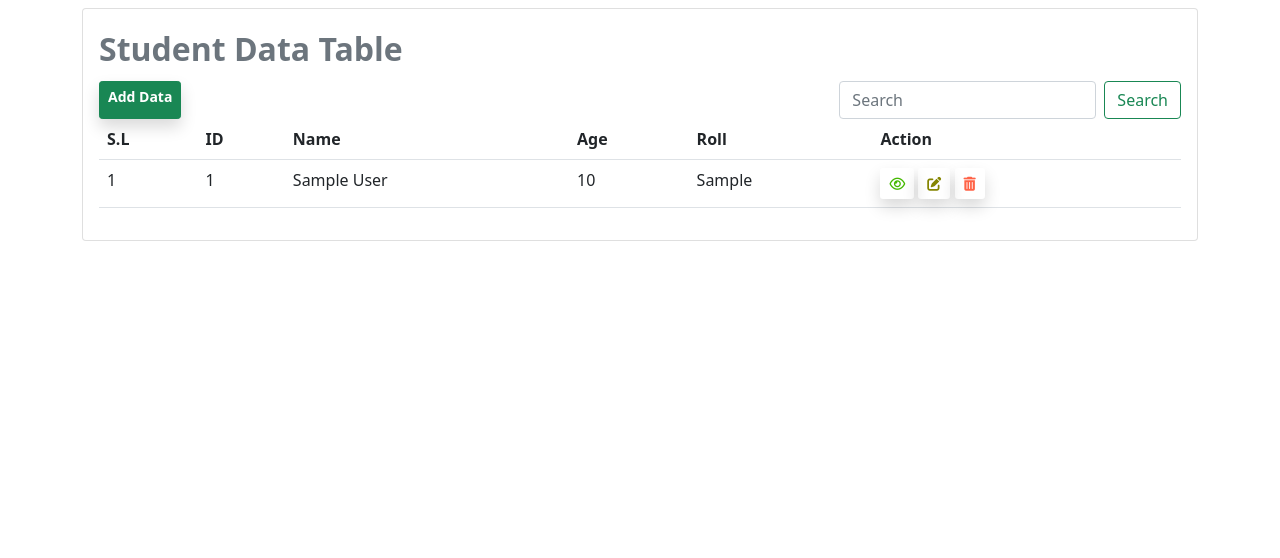
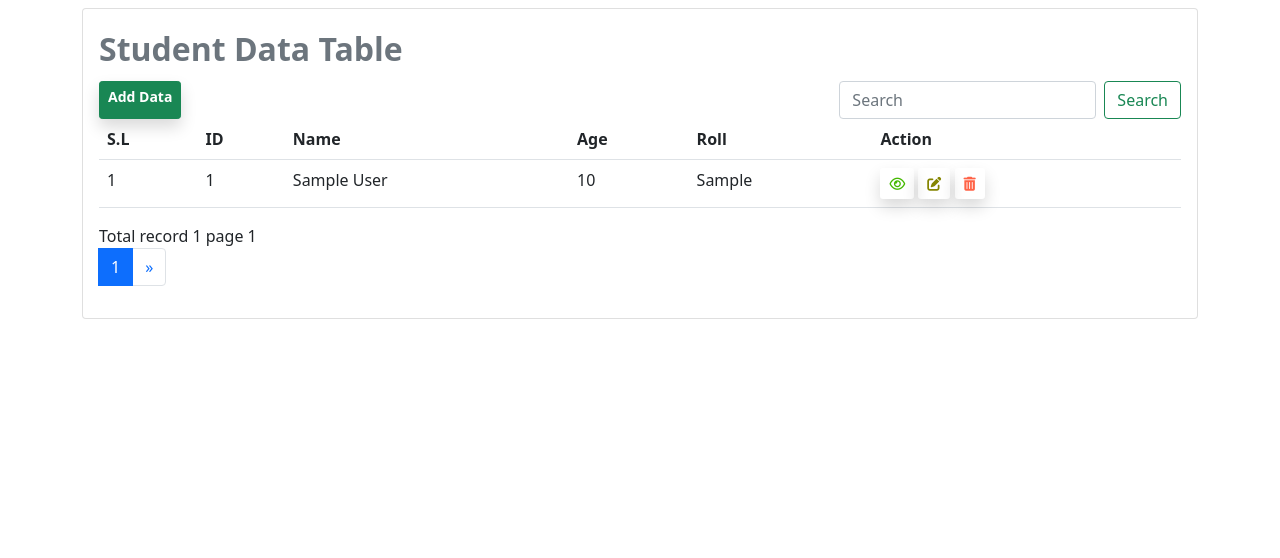
Before and after one commit to Hasan-Mahmud1/almamun-crud-student, a PHP site: the page made by index.php in a window 1280 px wide. Shown: the part 74-632 px from the top of the page. Run offline with PHP 8.4, Linux system fonts and the light colour scheme; the visitor is signed in with stand-in values (Sample User, id 1); tables that the repository leaves empty or names only in its code hold one stand-in row (values such as "Sample post").

Commit message:
alhamdulillah2

```diff
--- a/auth/dashboard.php
+++ b/auth/dashboard.php
@@ -16,7 +16,8 @@ if(!isset($_SESSION['admin'])){
         <meta charset="UTF-8">
         <meta http-equiv="X-UA-Compatible" content="IE=edge">
         <meta name="viewport" content="width=device-width, initial-scale=1.0">
-        <title>Document</title>
+        <title>Dashboard</title>
+        <link rel="icon" href="../assets/images/favicon.ico" type="image/x-icon">
         <link rel="stylesheet" href="https://cdnjs.cloudflare.com/ajax/libs/font-awesome/6.0.0-beta2/css/all.min.css">
         <link rel="stylesheet" href="https://cdnjs.cloudflare.com/ajax/libs/bootstrap/5.1.3/css/bootstrap.min.css">
         <link rel="stylesheet" href="./assets/css/style.css">
--- a/auth/dashboard2.php
+++ b/auth/dashboard2.php
@@ -14,7 +14,8 @@ if(!isset($_SESSION['user'])){
     <meta charset="UTF-8">
     <meta http-equiv="X-UA-Compatible" content="IE=edge">
     <meta name="viewport" content="width=device-width, initial-scale=1.0">
-    <title>Document</title>
+    <title>Dashboard</title>
+    <link rel="icon" href="../assets/images/favicon.ico" type="image/x-icon">
     <link rel="stylesheet" href="https://cdnjs.cloudflare.com/ajax/libs/font-awesome/6.0.0-beta2/css/all.min.css">
     <link rel="stylesheet" href="https://cdnjs.cloudflare.com/ajax/libs/bootstrap/5.1.3/css/bootstrap.min.css">
     <link rel="stylesheet" href="./assets/css/style.css">
--- a/auth/login.php
+++ b/auth/login.php
@@ -9,7 +9,8 @@ include("../db.php");
     <meta charset="UTF-8">
     <meta http-equiv="X-UA-Compatible" content="IE=edge">
     <meta name="viewport" content="width=device-width, initial-scale=1.0">
-    <title>Document</title>
+    <title>login</title>
+    <link rel="icon" href="../assets/images/favicon.ico" type="image/x-icon">
     <link rel="stylesheet" href="https://cdnjs.cloudflare.com/ajax/libs/font-awesome/6.0.0-beta2/css/all.min.css">
     <link rel="stylesheet" href="https://cdnjs.cloudflare.com/ajax/libs/bootstrap/5.1.3/css/bootstrap.min.css">
     <link rel="stylesheet" href="./assets/css/style.css">
--- a/auth/register.php
+++ b/auth/register.php
@@ -99,7 +99,8 @@ if(isset($_POST['registerBtn'])){
     <meta charset="UTF-8">
     <meta http-equiv="X-UA-Compatible" content="IE=edge">
     <meta name="viewport" content="width=device-width, initial-scale=1.0">
-    <title>Document</title>
+    <title>Register</title>
+    <link rel="icon" href="../assets/images/favicon.ico" type="image/x-icon">
     <link rel="stylesheet" href="https://cdnjs.cloudflare.com/ajax/libs/font-awesome/6.0.0-beta2/css/all.min.css">
     <link rel="stylesheet" href="https://cdnjs.cloudflare.com/ajax/libs/bootstrap/5.1.3/css/bootstrap.min.css">
     <link rel="stylesheet" href="./assets/css/style.css">
--- a/create.php
+++ b/create.php
@@ -1,4 +1,5 @@
 <?php
+$title = "Create";
 session_start();
 include("db.php");
 include("includes/navbar.php");
--- a/edit.php
+++ b/edit.php
@@ -1,4 +1,5 @@
 <?php
+$title = "Edit";
 session_start();
 include("db.php");
 include("includes/navbar.php");
--- a/includes/navbar.php
+++ b/includes/navbar.php
@@ -5,7 +5,8 @@
         <meta charset="UTF-8">
         <meta http-equiv="X-UA-Compatible" content="IE=edge">
         <meta name="viewport" content="width=device-width, initial-scale=1.0">
-        <title>Crud</title>
+        <title><?php echo $title;?></title>
+        <link rel="icon" href="./assets/images/favicon.ico" type="image/x-icon">
         <link rel="stylesheet" href="https://cdnjs.cloudflare.com/ajax/libs/font-awesome/6.0.0-beta2/css/all.min.css">
         <link rel="stylesheet" href="https://cdnjs.cloudflare.com/ajax/libs/bootstrap/5.1.3/css/bootstrap.min.css">
         <link rel="stylesheet" href="./assets/css/style.css">
--- a/index.php
+++ b/index.php
@@ -1,4 +1,5 @@
 <?php
+$title = "Home";
 session_start();
 session_regenerate_id(true);
 
@@ -10,7 +11,15 @@ if(!isset($_SESSION['email'])){
     header("Location:auth/login.php");
 }
 
-$sql = "SELECT * FROM student ORDER BY id DESC";
+if(isset($_GET['page'])){
+    $page = $_GET['page'];
+}else{
+    $page = 1;
+}
+
+$limit = 3;
+$start = ($page - 1) * $limit;
+$sql = "SELECT * FROM student ORDER BY id DESC LIMIT $start,$limit";
 $result = mysqli_query($conn,$sql);
 
 ?>
@@ -37,7 +46,8 @@ $result = mysqli_query($conn,$sql);
                 <div class="d-flex justify-content-between">
                     <a href="create.php" class="btn btn-success btn-sm fw-bold shadow">Add Data</a>
                     <form class="d-flex">
-                            <input class="form-control me-2" id="myinput" type="search" placeholder="Search" aria-label="Search">
+                        <input class="form-control me-2" id="myinput" type="search" placeholder="Search"
+                            aria-label="Search">
                         <button class="btn btn-outline-success" type="submit">Search</button>
                     </form>
                 </div>
@@ -62,9 +72,12 @@ $result = mysqli_query($conn,$sql);
                         <td><?php echo $row['age']; ?></td>
                         <td><?php echo $row['roll']; ?></td>
                         <td>
-                                <a href="view.php?view=<?php echo $row['id']; ?>" class="btn btn-sm shadow"><i class="fa-regular fa-eye"></i></a>
-                                <a href="edit.php?edit=<?php echo $row['id']; ?>" class="btn btn-sm shadow"><i class="fa-solid fa-pen-to-square"></i></a>
-                                <a href="delete.php?delete=<?php echo $row['id']; ?>" class="btn btn-sm shadow" onclick="return confirm('Are You Sure ?')"><i class="fa-solid fa-trash-can"></i></a>
+                            <a href="view.php?view=<?php echo $row['id']; ?>" class="btn btn-sm shadow"><i
+                                    class="fa-regular fa-eye"></i></a>
+                            <a href="edit.php?edit=<?php echo $row['id']; ?>" class="btn btn-sm shadow"><i
+                                    class="fa-solid fa-pen-to-square"></i></a>
+                            <a href="delete.php?delete=<?php echo $row['id']; ?>" class="btn btn-sm shadow"
+                                onclick="return confirm('Are You Sure ?')"><i class="fa-solid fa-trash-can"></i></a>
                         </td>
                     </tr>
                     <?php
@@ -74,6 +87,50 @@ $result = mysqli_query($conn,$sql);
                         }
                         ?>
                 </table>
+                <?php
+                $sql2 = "SELECT * FROM student";
+                $result2 = mysqli_query($conn,$sql2);
+                if($rows = mysqli_num_rows($result2)>0){
+
+                   $total_record = mysqli_num_rows($result2);
+                   $total_page = ceil($total_record / $limit);
+                   echo "Total record ".$total_record." "."page ".$total_page;
+
+                ?>
+                <!-- paginasion -->
+                <nav aria-label="Page navigation example">
+                    <ul class="pagination">
+                        <li class="page-item">
+                            <?php if($page>1){ ?>
+                            <a class="page-link" href="index.php?page=<?php echo $page-1;?>" aria-label="Previous">
+                                <span aria-hidden="true">&laquo;</span>
+                            </a>
+                            <?php }?>
+                        </li>
+                        <?php
+                         for($i = 1; $i<= $total_page; $i++){
+                             $class = "";
+                             if($i == $page){
+                                $class = "active";
+                             }
+
+                             ?>
+
+                        <li class="page-item <?php echo $class;?>" aria-current="page"><a class="page-link" href="index.php?page=<?php echo $i;?>"><?php echo $i;?></a></li>
+
+                        <?php }?>
+                        <li class="page-item">
+                            <?php if($i>$page){ ?>
+
+                            <a class="page-link" href="index.php?page=<?php echo $page+1;?>" aria-label="Next">
+                                <span aria-hidden="true">&raquo;</span>
+                            </a>
+
+                            <?php } ?>
+                        </li>
+                    </ul>
+                </nav>
+                <?php }?>
                 <!-- <i class="myicon"></i> -->
             </div>
         </div>
--- a/view.php
+++ b/view.php
@@ -1,4 +1,5 @@
 <?php
+$title = "View";
 session_start();
 include("includes/navbar.php");
 include("db.php");
```
Also changed, not shown: 404.php (+16 -1 lines), assets/images/favicon.ico (added). Lines whose indentation alone changed are shown as unchanged.
